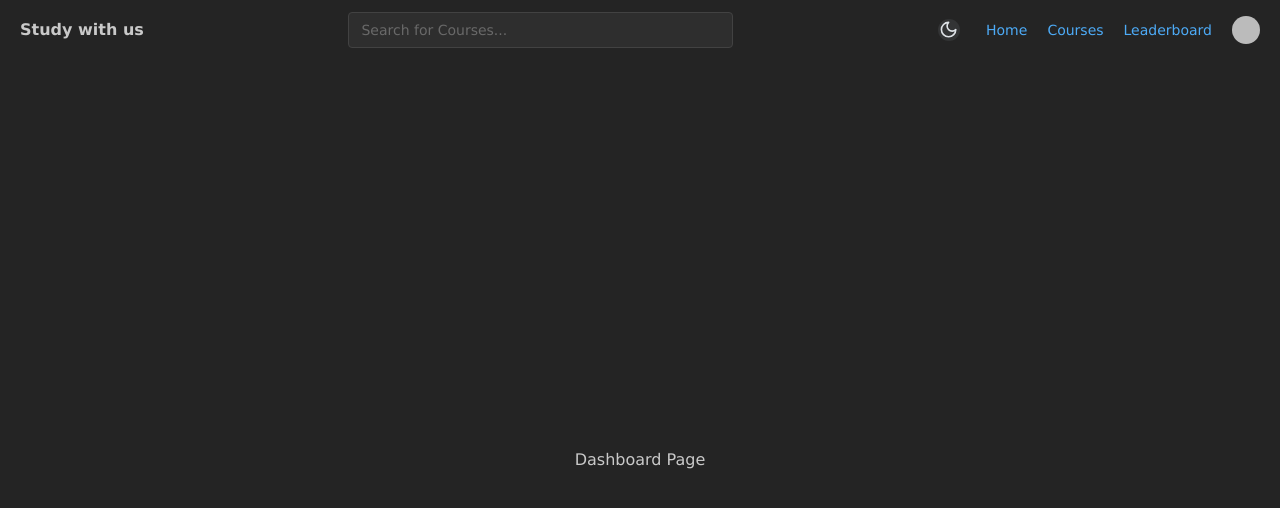
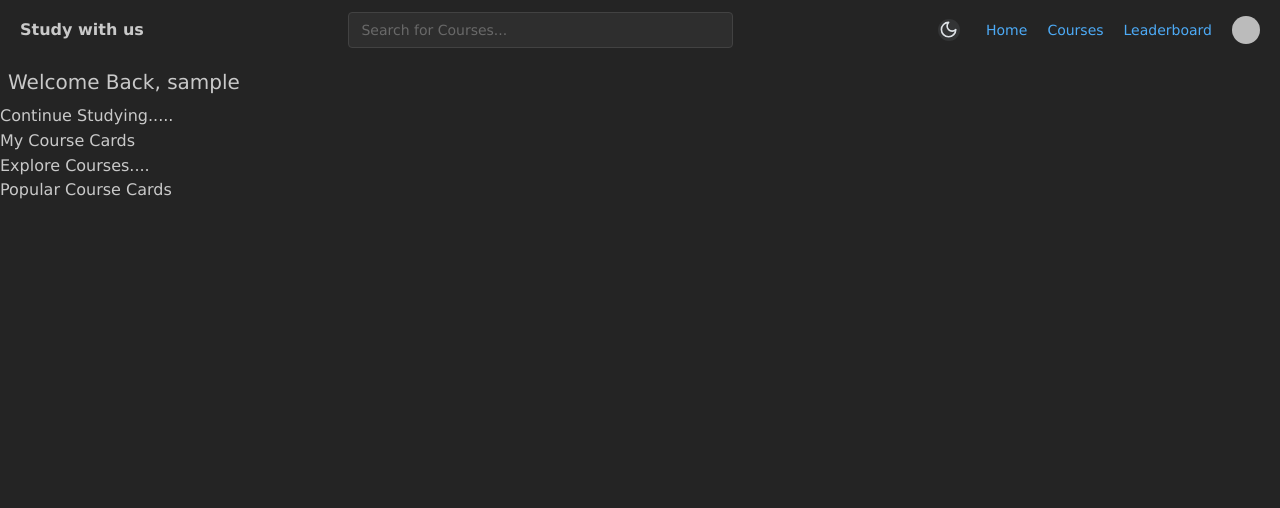
Before and after one commit to uppercasee/ep, a Next.js app in the folder client/: page /dashboard in a window 1280 px wide. Shown: the top 508 px of the page. Built offline with nearby package versions, Linux system fonts and the light colour scheme; no server answers; sample sign-in values are in the browser's storage; some icons are missing.

Commit message:
Modify dashboard page

```diff
--- a/client/app/dashboard/page.tsx
+++ b/client/app/dashboard/page.tsx
@@ -1,10 +1,25 @@
+import { auth, currentUser } from "@clerk/nextjs/server";
+import { redirect } from "next/navigation";
 import React from "react";
 
 const Page = async () => {
+  const { userId }: { userId: string | null } = await auth();
+
+  if (!userId) {
+    redirect("/");
+  }
+  const user = await currentUser();
+
   return (
-    <div className="flex h-screen justify-center items-center ">
-      Dashboard Page
-    </div>
+    <>
+      <div className="m-2 text-xl">
+        Welcome Back, <span>{user?.username}</span>
+      </div>
+      <div>Continue Studying.....</div>
+      <div>My Course Cards</div>
+      <div>Explore Courses....</div>
+      <div>Popular Course Cards</div>
+    </>
   );
 };
 
```
